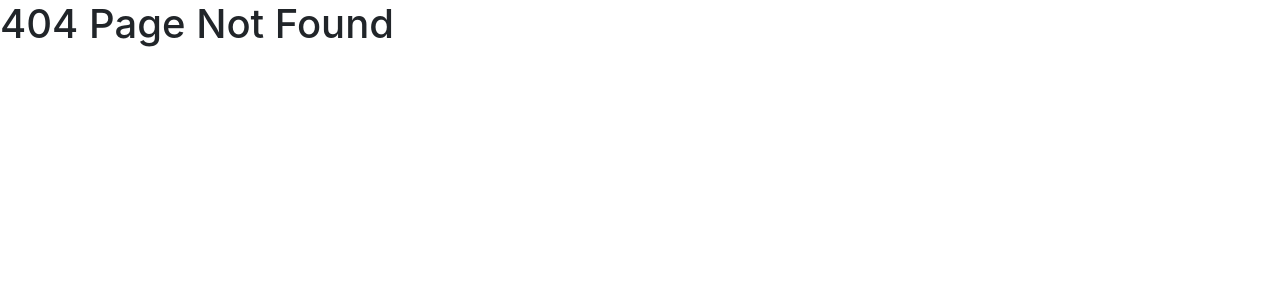
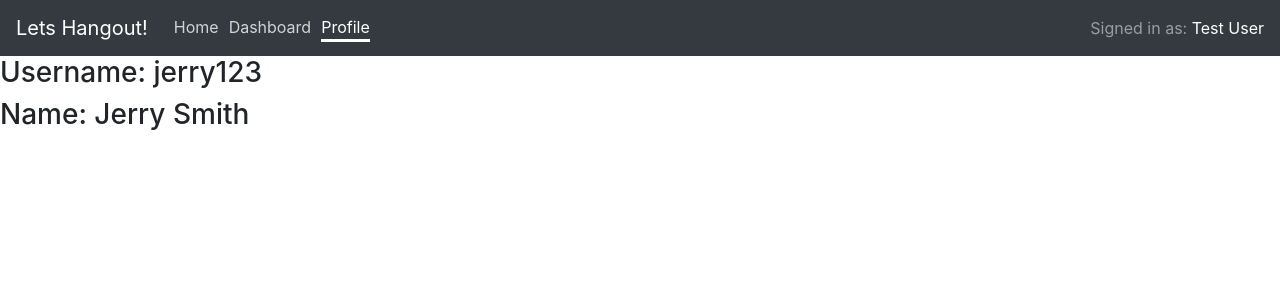
Before and after one commit to NJIT-CS490-Group6/project3-frontend, a React (Create React App) app: page /profile in a window 1280 px wide. Before the commit this address had no page. Shown: the top 300 px of the page. Built offline with nearby package versions, Linux system fonts and the light colour scheme.

Commit message:
created basic profile page, added temporary logic and testing data, wired up basic routing

```diff
--- a/src/App.tsx
+++ b/src/App.tsx
@@ -2,6 +2,7 @@ import React from "react";
 import { Route, Switch } from "react-router-dom";
 
 import LandingPage from "./pages/LandingPage";
+import ProfilePage from "./pages/ProfilePage";
 import Dashboard from "./pages/Dashboard";
 import ErrorPage from "./pages/ErrorPage";
 import MainNavbar from "./components/MainNavbar";
@@ -20,6 +21,10 @@ function App() {
           <MainNavbar />
           <Dashboard />
         </Route>
+        <Route path="/profile">
+          <MainNavbar />
+          <ProfilePage />
+        </Route>
         <Route path="**">
           <ErrorPage />
         </Route>
--- a/src/components/MainNavbar.tsx
+++ b/src/components/MainNavbar.tsx
@@ -15,10 +15,13 @@ const MainNavbar = () => (
       <NavLink to="/dashboard" className="navlink" activeClassName="active">
         Dashboard
       </NavLink>
+      <NavLink to="/profile" className="navlink" activeClassName="active">
+        Profile
+      </NavLink>
     </Nav>
     <Navbar.Collapse className="justify-content-end">
       <Navbar.Text>
-        Signed in as: <a href="/dashboard">Test User</a>
+        Signed in as: <a href="/profile">Test User</a>
       </Navbar.Text>
     </Navbar.Collapse>
   </Navbar>
--- /dev/null
+++ b/src/pages/ProfilePage.tsx
@@ -0,0 +1,93 @@
+import React, { useState, useEffect, useRef } from "react";
+import { Friend } from "../models/friend.model";
+
+const emptyFriendObject = new Friend(
+    "",
+    "",
+    "",
+    {
+    status: "",
+    timestamp: ""
+    }
+);
+
+const requestedInfo = new Friend(
+    "f48c1eca-295d-4603-8433-bbfa645ce92a",
+    "jerry123",
+    "Jerry Smith",
+    {
+    status: "available",
+    timestamp: "2017-07-21T17:32:28Z"
+    }
+);
+
+const ProfilePage = () => {
+    // under the assumption that our own id is known, for now ill write this as...
+    // ...a get friend request to the api
+
+    const hasFetchedData = useRef(false);
+    const [profileInfo, setProfileInfo] = useState<Friend>(emptyFriendObject);
+    const [isLoading, setIsLoading] = useState<boolean>(false);
+
+
+    useEffect(() => {
+        // const myAbortController = new AbortController();
+        let timer: ReturnType<typeof setTimeout>;
+        const fetchFriendsHandler = () => {
+          setIsLoading(true);
+          timer = setTimeout(() => {
+            setIsLoading(false);
+            setProfileInfo(requestedInfo);
+          }, 1000);
+        }
+
+        // const fetchInfoHandler = async () => {
+        //   setIsLoading(true);
+        //   const response = await fetch(
+        //     "https://cloud.lucasantarella.com/api/v1/friends/{friendId}",
+        //     {
+        //       signal: myAbortController.signal,
+        //     }
+        //   );
+        //   const data = await response.json();
+        //
+        //   const profileInfoHolder = new Friend(
+        //     data[i].id,
+        //     data[i].username,
+        //     `${data[i].first_name} ${data[i].last_name}`,
+        //     { status, timestamp: data[i].created_at }
+        //   );
+        //
+        //   setProfileInfo(profileInfoHolder);
+        //   setIsLoading(false);
+        // };
+
+        if (!hasFetchedData.current) {
+          fetchFriendsHandler();
+          hasFetchedData.current = true;
+        }
+
+        return () => {
+          // myAbortController.abort();
+          clearTimeout(timer);
+        };
+    }, []);
+
+    return (
+        <div>
+            {!isLoading && (
+                <div>
+                    <h3>
+                        Username: {profileInfo.username}
+                    </h3>
+                    <h3>
+                        Name: {profileInfo.name}
+                    </h3>
+                </div>
+            )}
+            {isLoading && <p>Loading Profile...</p>}
+        </div>
+    );
+};
+
+export default ProfilePage;
```
